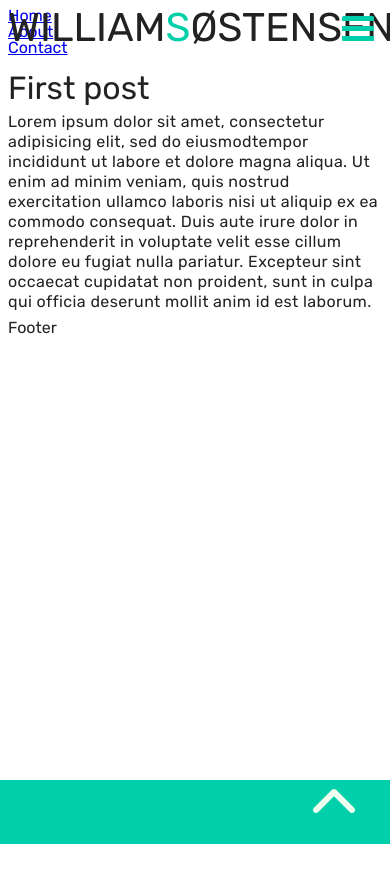
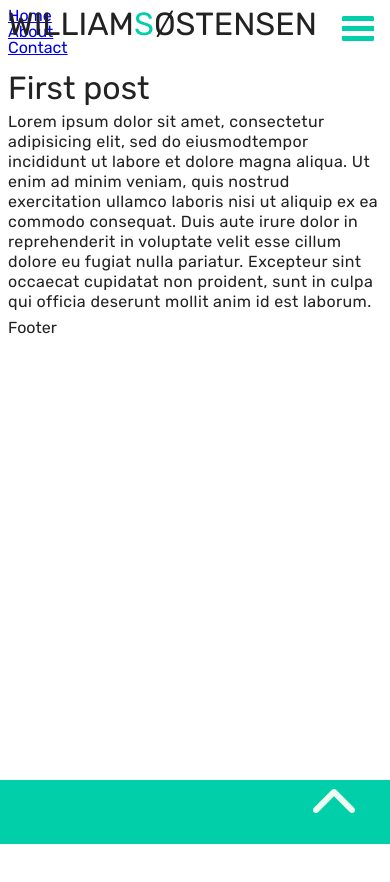
Before and after one commit to gluntn/new-new-new-personal-pagr, a website: page docs/index.html in a window 390 px wide. Drawn offline with nearby package versions, Linux system fonts and the light colour scheme.

Commit message:
mobile font-size
changed the font-size on mobile

```diff
--- a/src/style/style.sass
+++ b/src/style/style.sass
@@ -154,6 +154,8 @@ body
 		#wrapper
 			nav
 				padding: 0.5em
+				#nav-wrapper #name
+					font-size: 2em
 				#menu
 					z-index: 1000
 					ul.desktop
```
Also changed, not shown: docs/style.css.
